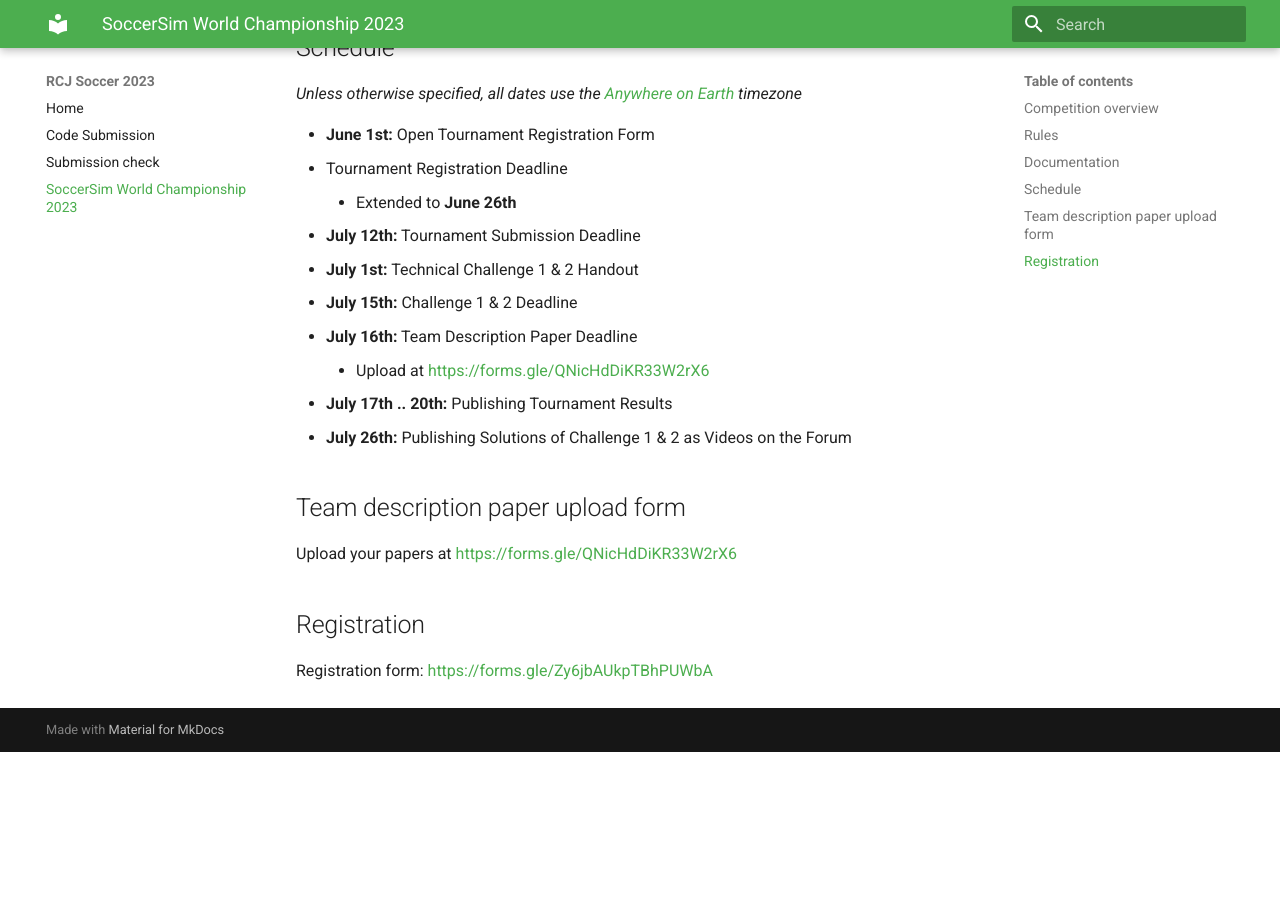
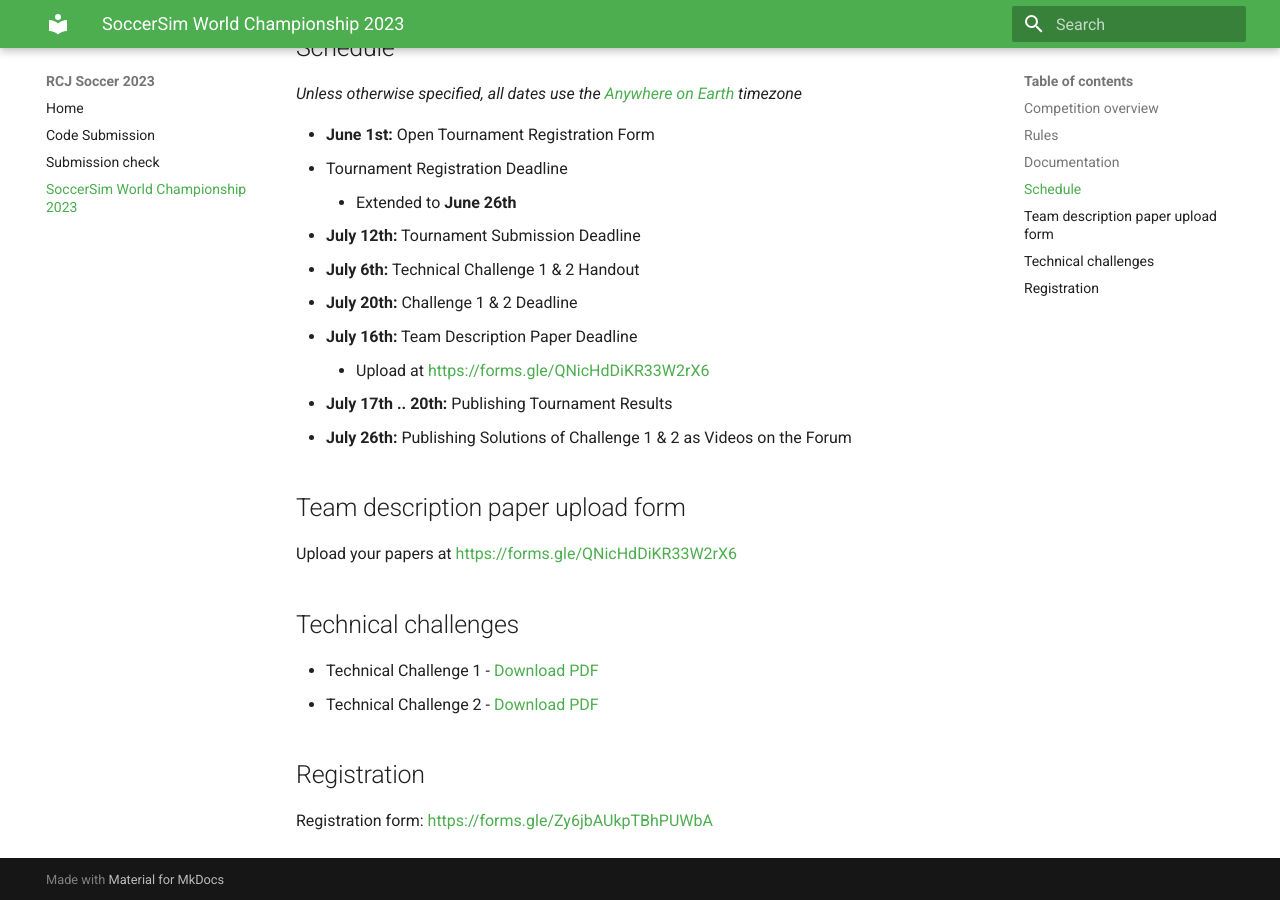
Before and after one commit to robocup-junior/soccer-2023, an MkDocs documentation site: the page built from docs/world-competition.md, in a window 1280 px wide and 900 px high, scrolled down 1357 px. Built offline with MkDocs 1.6.1 and Material for MkDocs 9.7.7, drawn with Linux system fonts in a browser that asks for light colours; before the commit the page ends 2109 px from its top, so only the background shows below that.

Commit message:
Add technical challenges

```diff
--- a/docs/world-competition.md
+++ b/docs/world-competition.md
@@ -58,8 +58,8 @@
 * Tournament Registration Deadline
     * Extended to **June 26th**
 * **July 12th:** Tournament Submission Deadline
-* **July 1st:** Technical Challenge 1 & 2 Handout
-* **July 15th:** Challenge 1 & 2 Deadline
+* **July 6th:** Technical Challenge 1 & 2 Handout
+* **July 20th:** Challenge 1 & 2 Deadline
 * **July 16th:** Team Description Paper Deadline
     * Upload at [https://forms.gle/QNicHdDiKR33W2rX6](https://forms.gle/QNicHdDiKR33W2rX6)
 * **July 17th .. 20th:** Publishing Tournament Results
@@ -69,6 +69,11 @@
 
 Upload your papers at [https://forms.gle/QNicHdDiKR33W2rX6](https://forms.gle/QNicHdDiKR33W2rX6)
 
+## Technical challenges
+
+* Technical Challenge 1 - [Download PDF](tc/Technical_Challenge_1.pdf)
+* Technical Challenge 2 - [Download PDF](tc/Technical_Challenge_2.pdf)
+
 ## Registration
 
 Registration form: [https://forms.gle/Zy6jbAUkpTBhPUWbA](https://forms.gle/Zy6jbAUkpTBhPUWbA)
```
Also changed, not shown: 2 other files.
